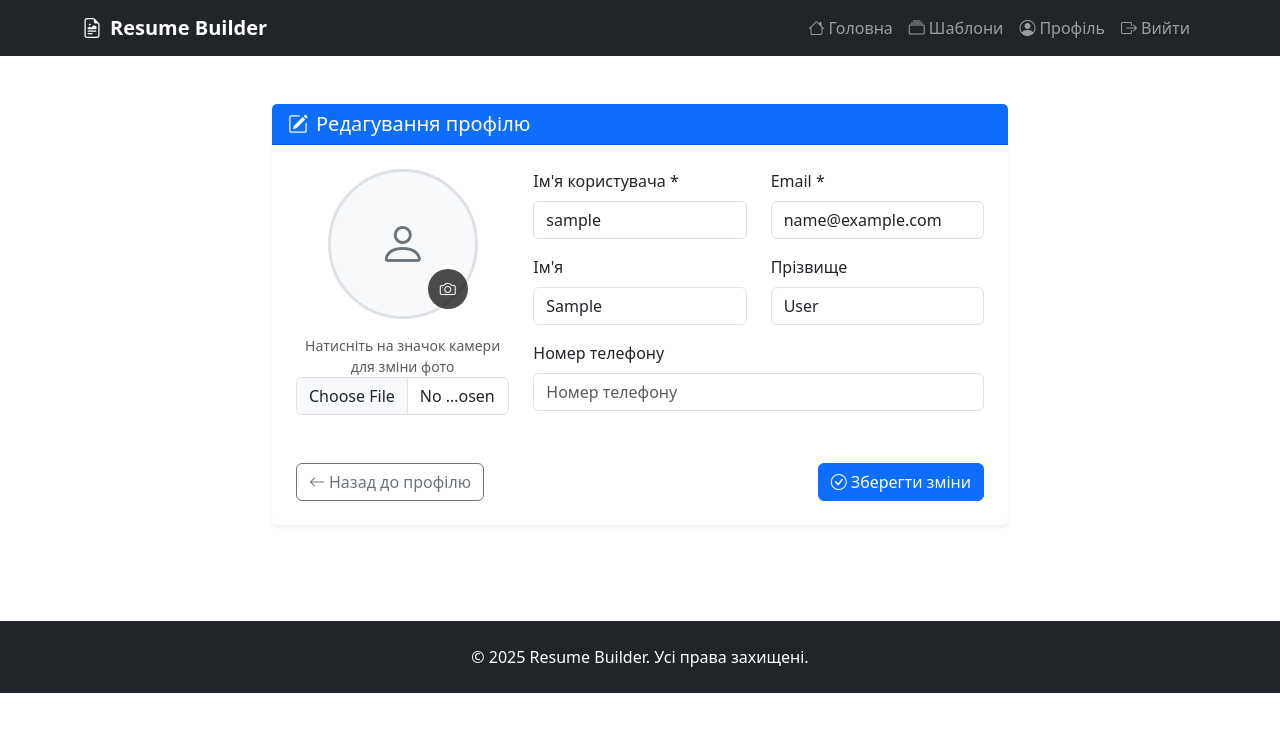
After one commit to xok9ty/Resume-builder, a Django app: page /profile/edit/ in a window 1280 px wide. The commit adds this page. Shown: the top 732 px of the page. Run offline with Django 5.2, Linux system fonts and the light colour scheme; the visitor is signed in with stand-in values (Sample User, id 1).

Commit message:
Add profile editing and password change functionality

```diff
--- a/builder/forms.py
+++ b/builder/forms.py
@@ -127,3 +127,29 @@ class CertificateForm(forms.ModelForm):
             'credential_id': forms.TextInput(attrs={'class': 'form-control'}),
             'credential_url': forms.URLInput(attrs={'class': 'form-control'})
         }
+
+
+class EditProfileForm(forms.ModelForm):
+    class Meta:
+        model = User
+        fields = ['username', 'email', 'phone_number', 'profile_picture', 'first_name', 'last_name']
+        widgets = {
+            'username': forms.TextInput(attrs={'class': 'form-control', 'placeholder': 'Ім\'я користувача'}),
+            'email': forms.EmailInput(attrs={'class': 'form-control', 'placeholder': 'Email'}),
+            'phone_number': forms.TextInput(attrs={'class': 'form-control', 'placeholder': 'Номер телефону'}),
+            'first_name': forms.TextInput(attrs={'class': 'form-control', 'placeholder': 'Ім\'я'}),
+            'last_name': forms.TextInput(attrs={'class': 'form-control', 'placeholder': 'Прізвище'}),
+            'profile_picture': forms.FileInput(attrs={'class': 'form-control'})
+        }
+
+    def clean_username(self):
+        username = self.cleaned_data.get('username')
+        if User.objects.filter(username=username).exclude(pk=self.instance.pk).exists():
+            raise forms.ValidationError('Користувач з таким іменем вже існує.')
+        return username
+
+    def clean_email(self):
+        email = self.cleaned_data.get('email')
+        if User.objects.filter(email=email).exclude(pk=self.instance.pk).exists():
+            raise forms.ValidationError('Користувач з таким email вже існує.')
+        return email
--- /dev/null
+++ b/builder/templates/edit_profile.html
@@ -0,0 +1,205 @@
+{% load static %}
+<!DOCTYPE html>
+<html lang="uk">
+<head>
+    <meta charset="UTF-8">
+    <meta name="viewport" content="width=device-width, initial-scale=1.0">
+    <title>{{ page_title }}</title>
+    <link href="https://cdn.jsdelivr.net/npm/bootstrap@5.3.0/dist/css/bootstrap.min.css" rel="stylesheet">
+    <link rel="stylesheet" href="https://cdn.jsdelivr.net/npm/bootstrap-icons@1.10.0/font/bootstrap-icons.css">
+    <style>
+        .profile-picture-container {
+            position: relative;
+            display: inline-block;
+        }
+        .profile-picture-preview {
+            width: 150px;
+            height: 150px;
+            object-fit: cover;
+            border-radius: 50%;
+            border: 3px solid #dee2e6;
+        }
+        .change-photo-btn {
+            position: absolute;
+            bottom: 10px;
+            right: 10px;
+            background: rgba(0,0,0,0.7);
+            color: white;
+            border: none;
+            border-radius: 50%;
+            width: 40px;
+            height: 40px;
+            display: flex;
+            align-items: center;
+            justify-content: center;
+            cursor: pointer;
+        }
+    </style>
+</head>
+<body>
+    <nav class="navbar navbar-expand-lg navbar-dark bg-dark">
+        <div class="container">
+            <a class="navbar-brand fw-bold" href="/">
+                <i class="bi bi-file-earmark-richtext me-2"></i>Resume Builder
+            </a>
+
+            <button class="navbar-toggler" type="button" data-bs-toggle="collapse" data-bs-target="#navbarNav">
+                <span class="navbar-toggler-icon"></span>
+            </button>
+
+            <div class="collapse navbar-collapse" id="navbarNav">
+                <ul class="navbar-nav ms-auto">
+                    <li class="nav-item">
+                        <a class="nav-link" href="/">
+                            <i class="bi bi-house me-1"></i>Головна
+                        </a>
+                    </li>
+                    <li class="nav-item">
+                        <a class="nav-link" href="{% url 'template_gallery' %}">
+                            <i class="bi bi-collection me-1"></i>Шаблони
+                        </a>
+                    </li>
+                    <li class="nav-item">
+                        <a class="nav-link" href="{% url 'profile' %}">
+                            <i class="bi bi-person-circle me-1"></i>Профіль
+                        </a>
+                    </li>
+                    <li class="nav-item">
+                        <a class="nav-link" href="{% url 'logout' %}">
+                            <i class="bi bi-box-arrow-right me-1"></i>Вийти
+                        </a>
+                    </li>
+                </ul>
+            </div>
+        </div>
+    </nav>
+
+    <div class="container py-5">
+        <div class="row justify-content-center">
+            <div class="col-lg-8">
+                <div class="card shadow-sm border-0">
+                    <div class="card-header bg-primary text-white">
+                        <h5 class="card-title mb-0">
+                            <i class="bi bi-pencil-square me-2"></i>Редагування профілю
+                        </h5>
+                    </div>
+                    <div class="card-body p-4">
+                        {% if messages %}
+                            {% for message in messages %}
+                                <div class="alert alert-{{ message.tags }} alert-dismissible fade show" role="alert">
+                                    {{ message }}
+                                    <button type="button" class="btn-close" data-bs-dismiss="alert"></button>
+                                </div>
+                            {% endfor %}
+                        {% endif %}
+
+                        <form method="post" enctype="multipart/form-data">
+                            {% csrf_token %}
+
+                            <div class="row">
+                                <div class="col-md-4 text-center mb-4">
+                                    <div class="profile-picture-container mb-3">
+                                        {% if user.profile_picture %}
+                                            <img id="profile-preview" src="{{ user.profile_picture.url }}"
+                                                 class="profile-picture-preview" alt="Аватар">
+                                        {% else %}
+                                            <div id="profile-preview" class="profile-picture-preview bg-light d-flex align-items-center justify-content-center">
+                                                <i class="bi bi-person" style="font-size: 3rem; color: #6c757d;"></i>
+                                            </div>
+                                        {% endif %}
+                                        <label for="id_profile_picture" class="change-photo-btn">
+                                            <i class="bi bi-camera"></i>
+                                        </label>
+                                    </div>
+                                    <div class="small text-muted">
+                                        Натисніть на значок камери для зміни фото
+                                    </div>
+                                    {{ form.profile_picture }}
+                                </div>
+
+                                <div class="col-md-8">
+                                    <div class="row">
+                                        <div class="col-md-6 mb-3">
+                                            <label for="id_username" class="form-label">Ім'я користувача *</label>
+                                            {{ form.username }}
+                                            {% if form.username.errors %}
+                                                <div class="text-danger small">{{ form.username.errors }}</div>
+                                            {% endif %}
+                                        </div>
+
+                                        <div class="col-md-6 mb-3">
+                                            <label for="id_email" class="form-label">Email *</label>
+                                            {{ form.email }}
+                                            {% if form.email.errors %}
+                                                <div class="text-danger small">{{ form.email.errors }}</div>
+                                            {% endif %}
+                                        </div>
+                                    </div>
+
+                                    <div class="row">
+                                        <div class="col-md-6 mb-3">
+                                            <label for="id_first_name" class="form-label">Ім'я</label>
+                                            {{ form.first_name }}
+                                        </div>
+
+                                        <div class="col-md-6 mb-3">
+                                            <label for="id_last_name" class="form-label">Прізвище</label>
+                                            {{ form.last_name }}
+                                        </div>
+                                    </div>
+
+                                    <div class="mb-3">
+                                        <label for="id_phone_number" class="form-label">Номер телефону</label>
+                                        {{ form.phone_number }}
+                                    </div>
+                                </div>
+                            </div>
+
+                            <div class="d-flex justify-content-between mt-4">
+                                <a href="{% url 'profile' %}" class="btn btn-outline-secondary">
+                                    <i class="bi bi-arrow-left me-1"></i>Назад до профілю
+                                </a>
+                                <button type="submit" class="btn btn-primary">
+                                    <i class="bi bi-check-circle me-1"></i>Зберегти зміни
+                                </button>
+                            </div>
+                        </form>
+                    </div>
+                </div>
+            </div>
+        </div>
+    </div>
+
+    <footer class="bg-dark text-white py-4 mt-5">
+        <div class="container">
+            <div class="text-center">
+                <p class="mb-0">&copy; 2025 Resume Builder. Усі права захищені.</p>
+            </div>
+        </div>
+    </footer>
+
+    <script src="https://cdn.jsdelivr.net/npm/bootstrap@5.3.0/dist/js/bootstrap.bundle.min.js"></script>
+    <script>
+        document.getElementById('id_profile_picture').addEventListener('change', function(e) {
+            const file = e.target.files[0];
+            if (file) {
+                const reader = new FileReader();
+                reader.onload = function(e) {
+                    const preview = document.getElementById('profile-preview');
+                    if (preview.tagName === 'IMG') {
+                        preview.src = e.target.result;
+                    } else {
+                        const img = document.createElement('img');
+                        img.id = 'profile-preview';
+                        img.className = 'profile-picture-preview';
+                        img.src = e.target.result;
+                        img.alt = 'Аватар';
+                        preview.parentNode.replaceChild(img, preview);
+                    }
+                }
+                reader.readAsDataURL(file);
+            }
+        });
+    </script>
+</body>
+</html>
--- a/builder/urls.py
+++ b/builder/urls.py
@@ -1,13 +1,20 @@
 from django.urls import path
-from .views import HomePageView, TemplateGalleryView, TemplatePreviewView, CreateResumeView, LoginView, RegisterView, LogoutView, profile_view, CreateResumeStartView, CreatePersonalInfoView, CreateWorkExperienceView, CreateEducationView, CreateSkillsView, CreateLanguagesView, CreateCertificatesView, ResumeDetailView, DownloadResumePDFView, GenerateShareLinkView, PublicResumeDetailView, CopyShareLinkView
+from .views import (
+    HomePageView, TemplateGalleryView, TemplatePreviewView, CreateResumeView,
+    LoginView, RegisterView, LogoutView, profile_view, CreateResumeStartView,
+    CreatePersonalInfoView, CreateWorkExperienceView, CreateEducationView,
+    CreateSkillsView, CreateLanguagesView, CreateCertificatesView,
+    ResumeDetailView, DownloadResumePDFView, GenerateShareLinkView,
+    PublicResumeDetailView, CopyShareLinkView, EditProfileView, ChangePasswordView
+)
 
 urlpatterns = [
     path('login/', LoginView.as_view(), name='login'),
     path('register/', RegisterView.as_view(), name='register'),
     path('logout/', LogoutView.as_view(), name='logout'),
     path('profile/', profile_view, name='profile'),
-
-    path('profile/', profile_view, name='profile'),
+    path('profile/edit/', EditProfileView.as_view(), name='edit_profile'),
+    path('profile/change-password/', ChangePasswordView.as_view(), name='change_password'),
 
     path('', HomePageView.as_view(), name='home'),
 
--- a/builder/views.py
+++ b/builder/views.py
@@ -2,9 +2,11 @@ from .models import ResumeTemplate, Resume
 from django.views.generic import TemplateView, View, ListView, DetailView, CreateView
 from django.shortcuts import render, redirect, get_object_or_404
 from .forms import *
-from django.contrib.auth import login, logout, authenticate
+from django.contrib import messages
+from django.contrib.auth import login, logout, authenticate, update_session_auth_hash
 from django.contrib.auth.decorators import login_required
 from django.contrib.auth.mixins import LoginRequiredMixin
+from django.contrib.auth.forms import PasswordChangeForm
 from django.urls import reverse
 from xhtml2pdf import pisa
 import os
@@ -492,3 +494,43 @@ class CopyShareLinkView(LoginRequiredMixin, View):
             'share_url': share_url,
             'resume': resume
         })
+
+class EditProfileView(LoginRequiredMixin, View):
+    def get(self, request):
+        form = EditProfileForm(instance=request.user)
+        return render(request, 'edit_profile.html', {
+            'form': form,
+            'page_title': 'Редагування профілю - Resume Builder'
+        })
+
+    def post(self, request):
+        form = EditProfileForm(request.POST, request.FILES, instance=request.user)
+        if form.is_valid():
+            form.save()
+            messages.success(request, 'Профіль успішно оновлено!')
+            return redirect('profile')
+        return render(request, 'edit_profile.html', {
+            'form': form,
+            'page_title': 'Редагування профілю - Resume Builder'
+        })
+
+
+class ChangePasswordView(LoginRequiredMixin, View):
+    def get(self, request):
+        form = PasswordChangeForm(user=request.user)
+        return render(request, 'change_password.html', {
+            'form': form,
+            'page_title': 'Зміна пароля - Resume Builder'
+        })
+
+    def post(self, request):
+        form = PasswordChangeForm(user=request.user, data=request.POST)
+        if form.is_valid():
+            user = form.save()
+            update_session_auth_hash(request, user)
+            messages.success(request, 'Пароль успішно змінено!')
+            return redirect('profile')
+        return render(request, 'change_password.html', {
+            'form': form,
+            'page_title': 'Зміна пароля - Resume Builder'
+        })
```
Also changed, not shown: builder/templates/change_password.html (added, +119 -0 lines), builder/templates/profile.html (+22 -11 lines).
